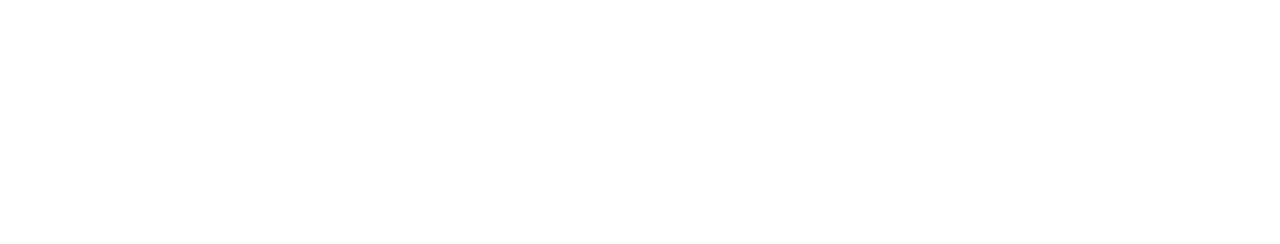
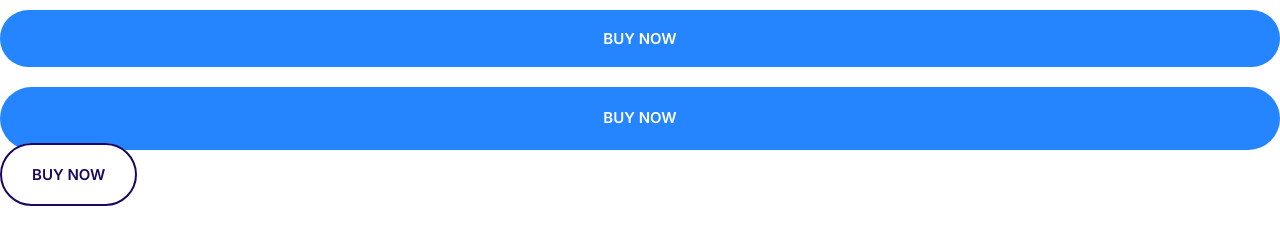
Before and after one commit to MeeetShaaah/MeeShaa-Basic-HTML-CSS-Website, a plain HTML site: page index.html in a window 1280 px wide. Drawn offline with Linux system fonts and the light colour scheme.

Commit message:
Bulding the button components.

```diff
--- a/CSS/styles.css
+++ b/CSS/styles.css
@@ -6,6 +6,9 @@
     --color-body: #918ca4;
 }
 
+*,*::after,*::before{
+    box-sizing: border-box;
+}
 /* Typography.... */
 
 html{
@@ -169,3 +172,67 @@ a{
     justify-content: center;
     width: 64px;
 }
+
+/*Buttons....*/
+
+.btn{
+    border-radius: 40px;
+    border: 0;
+    cursor: pointer;
+    font-size: 1.8rem;
+    font-weight: 600;
+    padding: 2rem 3rem;
+    text-transform: uppercase;
+    white-space: nowrap;
+    text-align: center;
+    margin: 1rem 0;
+}
+
+.btn--primary{
+    background: var(--color-primary);
+    color: #fff;
+}
+
+.btn--primary:hover{
+    background: #3a8ffd;
+}
+
+.btn--secondary{
+    background: var(--color-secondary);
+    color: #fff;
+}
+
+.btn--secondary:hover{
+    background: #00c8eb;
+}
+
+.btn--accent{
+    background: var(--color-accent);
+    color: #fff;
+}
+
+.btn--accent:hover{
+    background: #ec3000;
+}
+
+.btn--outline{
+    background: #fff;
+    color: var(--color-headings);
+    border: 2px solid var(--color-headings);
+}
+
+.btn--outline:hover {
+    background: var(--color-headings);
+    color: #fff;
+}
+
+.btn--block{
+    width: 100%;
+    display: inline-block;
+}
+
+@media screen and (min-width:1024px){
+    .btn{
+        font-size: 1.5rem;
+    }
+}
--- a/index.html
+++ b/index.html
@@ -3,7 +3,7 @@
 <head>
     <meta charset="UTF-8">
     <meta name="viewport" content="width=device-width, initial-scale=1.0">
-    <title>Document</title>
+    <title>Meeshaa</title>
     <link rel="preconnect" href="https://fonts.googleapis.com">
     <link rel="preconnect" href="https://fonts.gstatic.com" crossorigin>
     <link href="https://fonts.googleapis.com/css2?family=Inter:wght@400;600;700&family=Poppins:wght@300;900&display=swap" rel="stylesheet">
@@ -11,6 +11,8 @@
     <link rel="stylesheet" href="css/styles.css">
 </head>
 <body>
-
+   <button class="btn btn--primary btn--block">Buy Now</button>
+   <a href="#" class="btn btn--primary btn--block">Buy Now</a>
+   <a href="#" class="btn btn--primary btn--outline">Buy Now</a>
 </body>
 </html>
```
